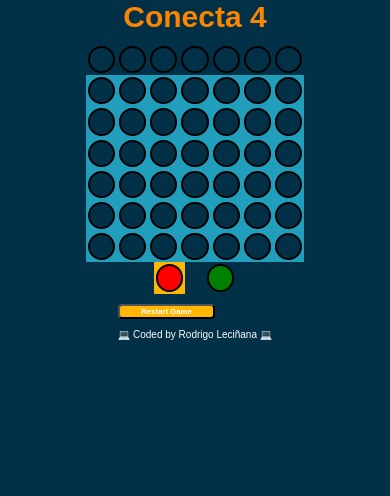
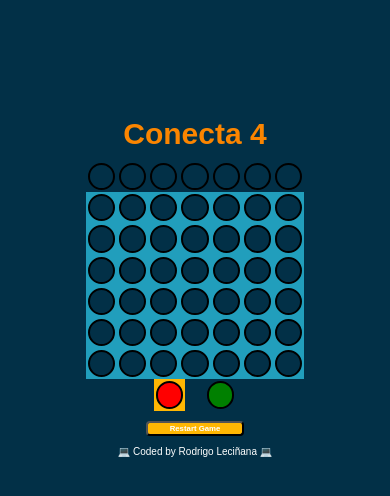
Before and after one commit to devrodrigolec/conecta-4, a React (Vite) app: page / in a window 390 px wide. Shown: the top 496 px of the page. Built offline with nearby package versions, Linux system fonts and the light colour scheme.

Commit message:
terminado readme.md y arreglado layout mobile

```diff
--- a/src/App.css
+++ b/src/App.css
@@ -16,8 +16,9 @@ header .sq-voids {
   display: flex;
 }
 footer {
-  display: grid;
-  place-content: center;
+  display: flex;
+  flex-direction: column;
+  align-items: center;
 
   gap: 1rem;
 }
--- a/src/components/square.css
+++ b/src/components/square.css
@@ -1,8 +1,7 @@
 .square {
   width: 8vw;
   height: 8vw;
-  max-width: 7rem;
-  max-height: 7rem;
+
   display: grid;
   place-content: center;
 }
@@ -12,3 +11,7 @@
 .playing {
   background-color: #ffb703;
 }
+
+@media (min-width: 768px ) {
+
+}
--- a/src/index.css
+++ b/src/index.css
@@ -30,3 +30,9 @@ body {
   width: 100vw;
   height: 100vh;
 }
+
+@media (max-width: 720px ){
+  .root {
+    margin-top: 30vw;
+  }
+}
```
Also changed, not shown: public/conecta4.png (added), 1 other file (tests, documents, lock files or other folders).
